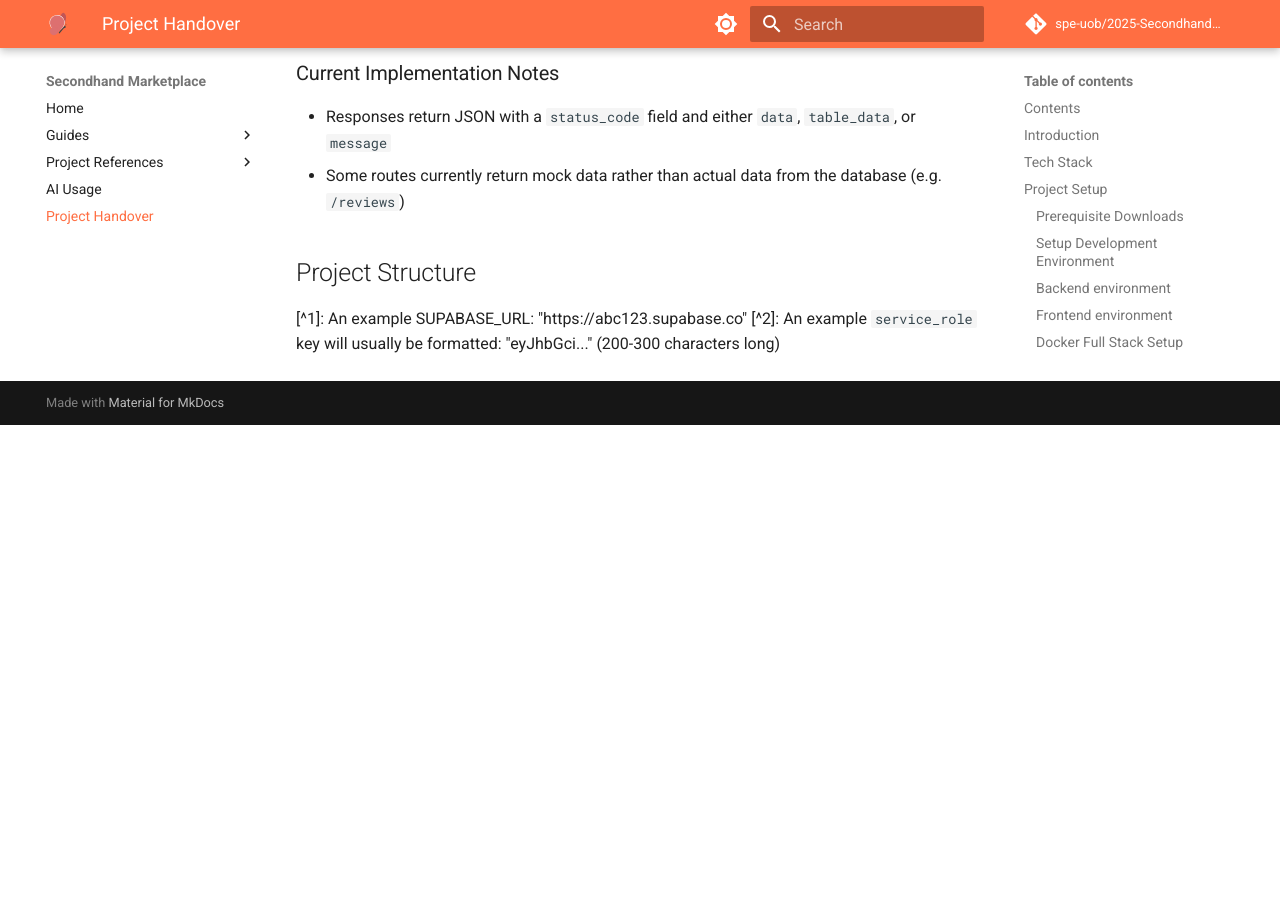
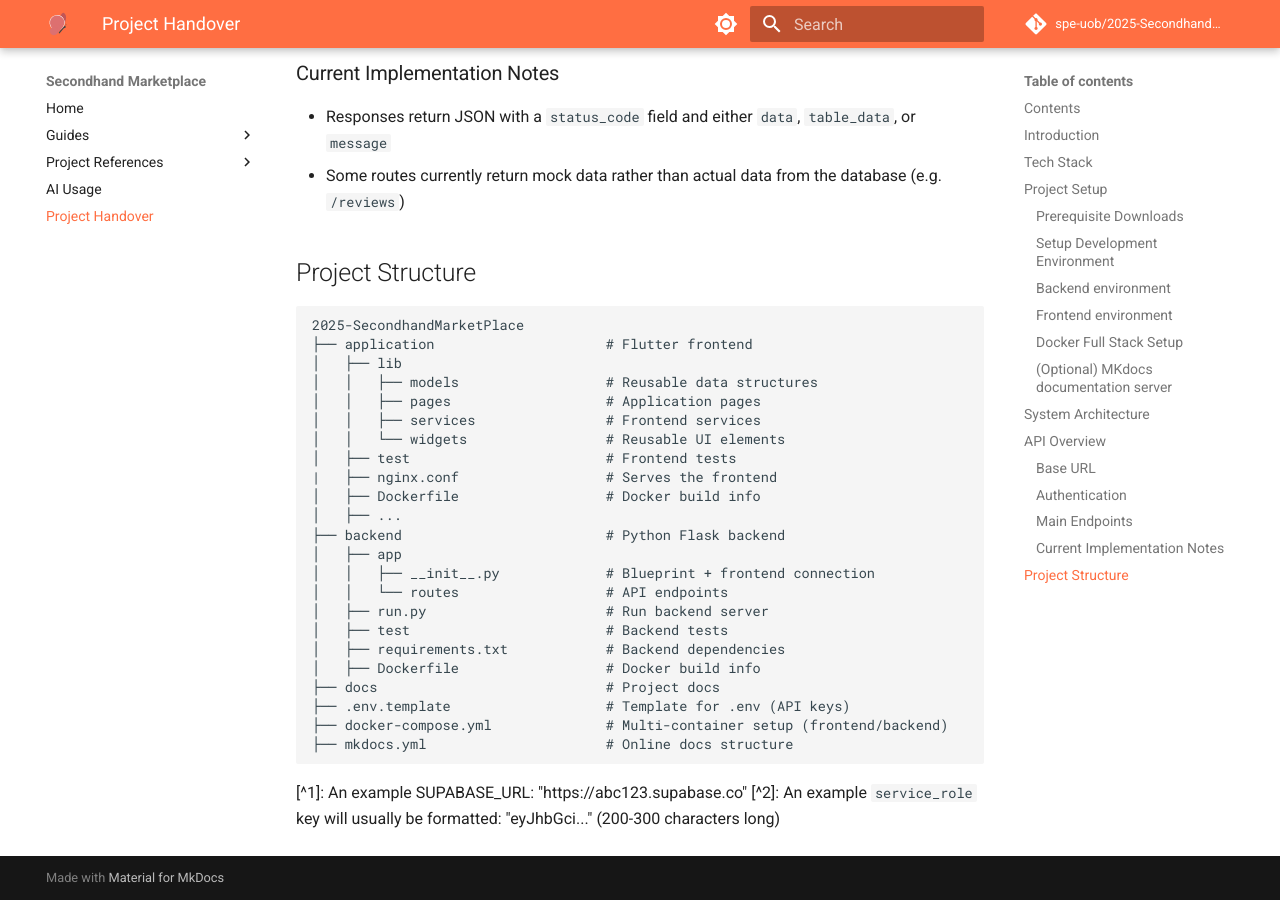
Before and after one commit to Ewan-Friend/Secondhand-Marketplace, an MkDocs documentation site: the page built from docs/handover/handover.md, in a window 1280 px wide and 900 px high, scrolled down 6858 px. Built offline with MkDocs 1.6.1 and Material for MkDocs 9.7.7, drawn with Linux system fonts in a browser that asks for light colours; comment, search, counter and statistics services are not loaded; before the commit the page ends 7283 px from its top, so only the background shows below that.

Commit message:
docs(handover): added project structure from README.md

````diff
--- a/docs/handover/handover.md
+++ b/docs/handover/handover.md
@@ -246,6 +246,31 @@ Authentication is only partially implemented
 - Some routes currently return mock data rather than actual data from the database (e.g. `/reviews`)
 
 ## Project Structure
+```txt
+2025-SecondhandMarketPlace
+├── application                     # Flutter frontend
+│   ├── lib
+│   │   ├── models                  # Reusable data structures
+│   │   ├── pages                   # Application pages
+│   │   ├── services                # Frontend services
+│   │   └── widgets                 # Reusable UI elements
+│   ├── test                        # Frontend tests
+|   ├── nginx.conf                  # Serves the frontend
+│   ├── Dockerfile                  # Docker build info
+│   ├── ...
+├── backend                         # Python Flask backend
+│   ├── app
+│   │   ├── __init__.py             # Blueprint + frontend connection
+│   │   └── routes                  # API endpoints
+│   ├── run.py                      # Run backend server
+│   ├── test                        # Backend tests
+│   ├── requirements.txt            # Backend dependencies
+│   ├── Dockerfile                  # Docker build info
+├── docs                            # Project docs
+├── .env.template                   # Template for .env (API keys)
+├── docker-compose.yml              # Multi-container setup (frontend/backend)
+├── mkdocs.yml                      # Online docs structure
+```
 
 [^1]: An example SUPABASE_URL:  "https://abc123.supabase.co"
 [^2]: An example `service_role` key will usually be formatted: "eyJhbGci..." (200-300 characters long)
````
